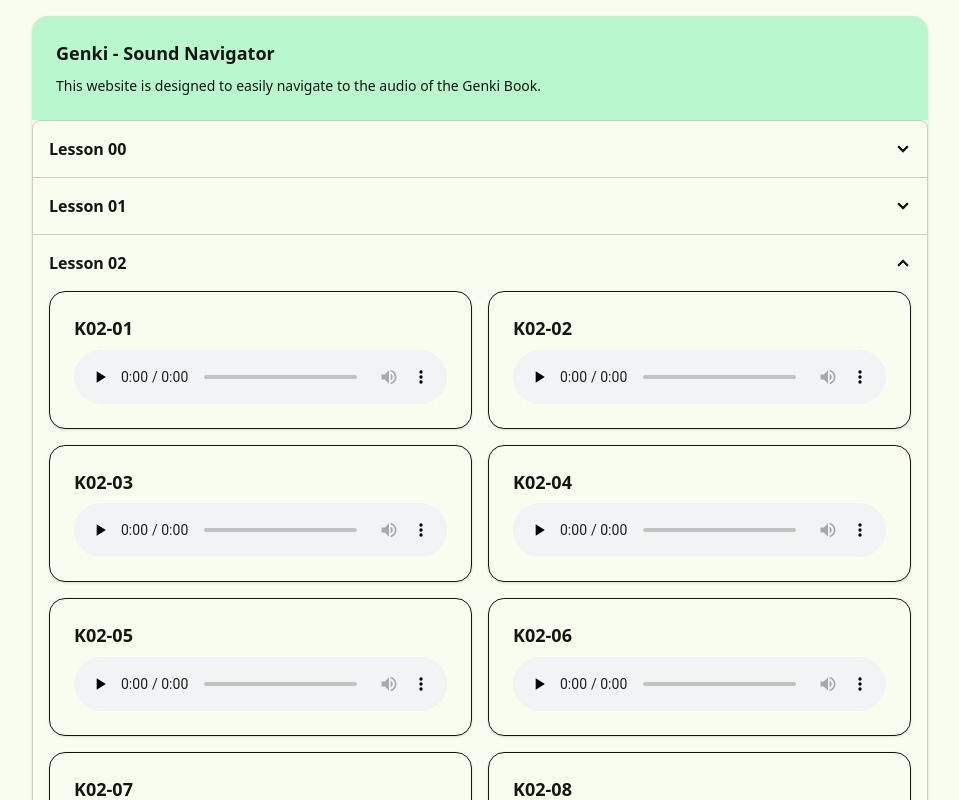
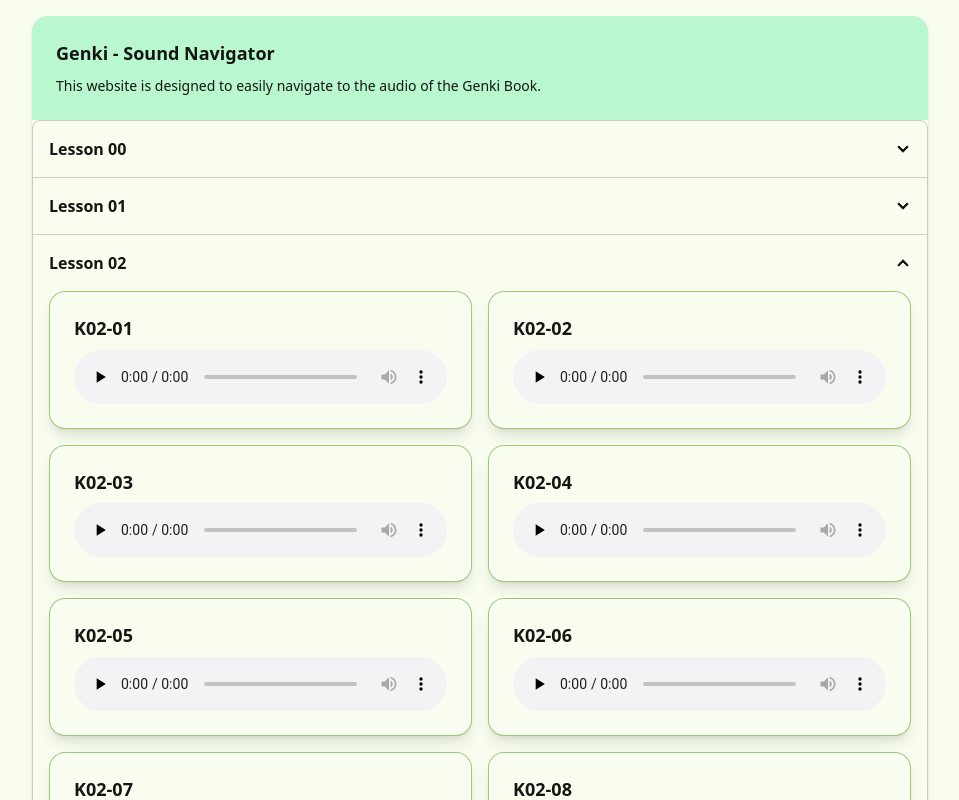
Before and after one commit to sheikhsulaiman/genki-audio, a React (Vite) app: page / in a window 1280 px wide. Shown: the top 800 px of the page, without its empty margins (160-1119 px from the left). Built offline with nearby package versions, Linux system fonts and the light colour scheme.

Commit message:
border primary

```diff
--- a/src/App.tsx
+++ b/src/App.tsx
@@ -19,7 +19,7 @@
             </div>
             <div className="collapse-content grid grid-cols-1 md:grid-cols-2 gap-4 text-sm">
               {lesson.items.map((item, itemIndex) => (
-                <div key={itemIndex} className="card bg-base-100 shadow-sm border">
+                <div key={itemIndex} className="card bg-base-100 shadow-lg border border-primary/50">
                   <div className="card-body">
                     <h3 className="card-title">{item.title}</h3>
 
```
